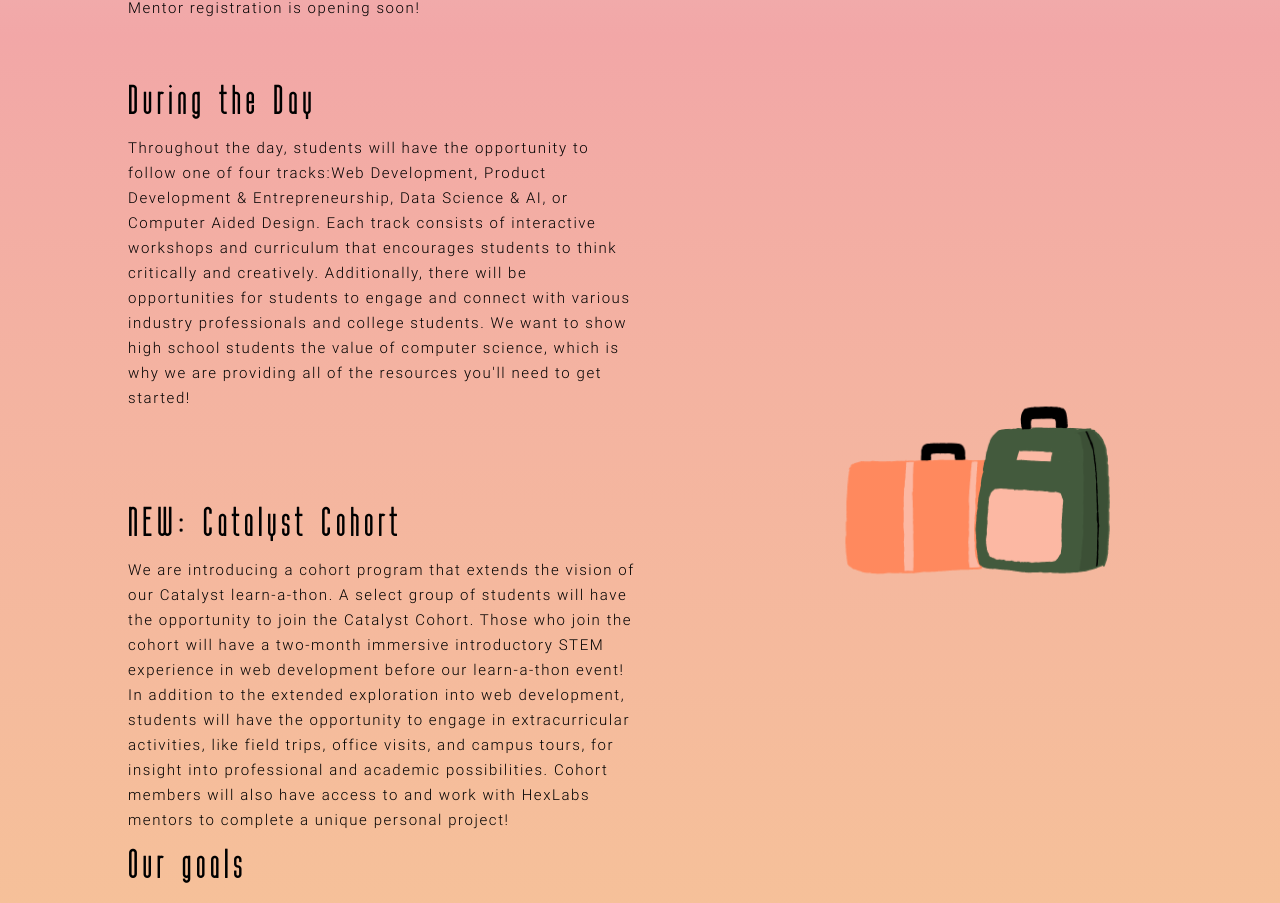
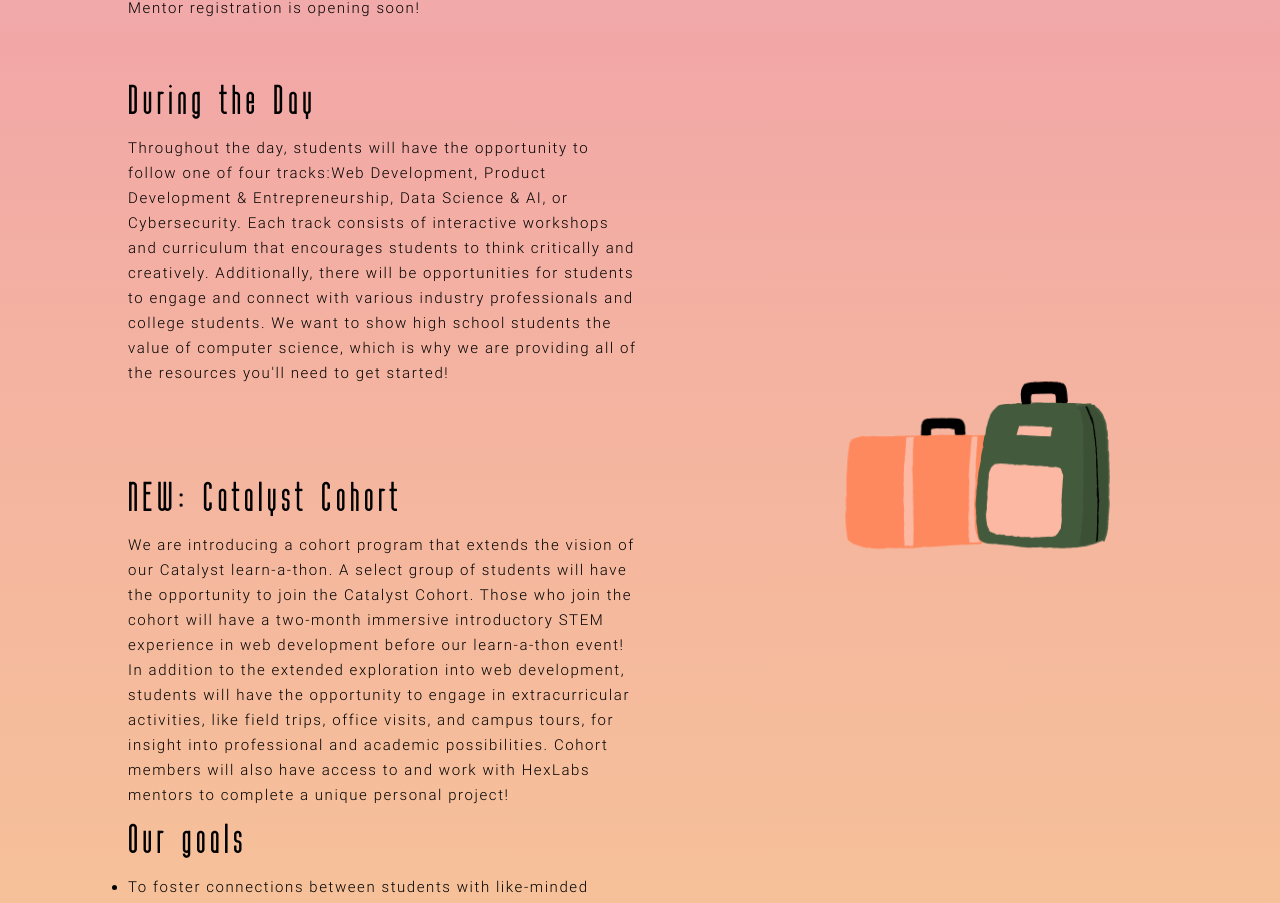
Before and after one commit to HackGT/catalyst-2022-event-site, a Next.js app: page / in a window 1280 px wide. Shown: the part 1551-2454 px from the top of the page. Built offline with nearby package versions, Linux system fonts and the light colour scheme.

Commit message:
cad -> cyber security

```diff
--- a/pages/index.tsx
+++ b/pages/index.tsx
@@ -58,12 +58,12 @@ function MainPage() {
             <p>
               Throughout the day, students will have the opportunity to follow one of four
               tracks:Web Development, Product Development & Entrepreneurship, Data Science & AI, or
-              Computer Aided Design. Each track consists of interactive workshops and curriculum
-              that encourages students to think critically and creatively. Additionally, there will
-              be opportunities for students to engage and connect with various industry
-              professionals and college students. We want to show high school students the value of
-              computer science, which is why we are providing all of the resources {`you'll`} need
-              to get started!
+              Cybersecurity. Each track consists of interactive workshops and curriculum that
+              encourages students to think critically and creatively. Additionally, there will be
+              opportunities for students to engage and connect with various industry professionals
+              and college students. We want to show high school students the value of computer
+              science, which is why we are providing all of the resources {`you'll`} need to get
+              started!
             </p>
           </div>
           <h3>NEW: Catalyst Cohort</h3>
```
